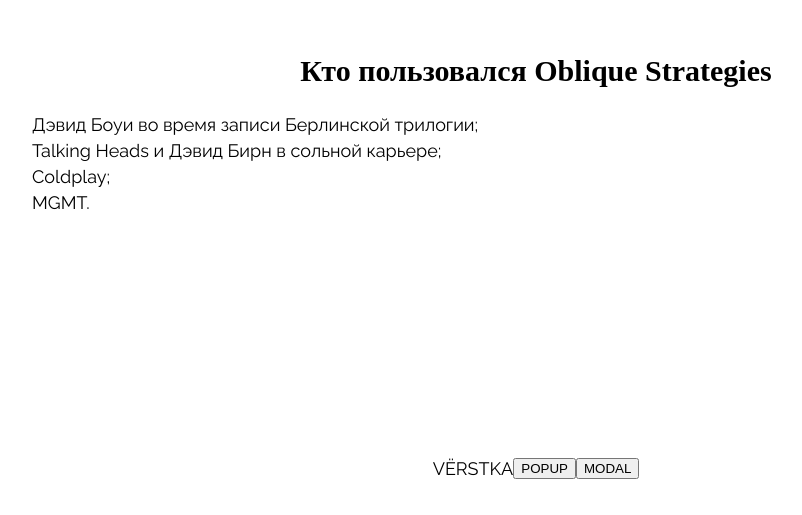
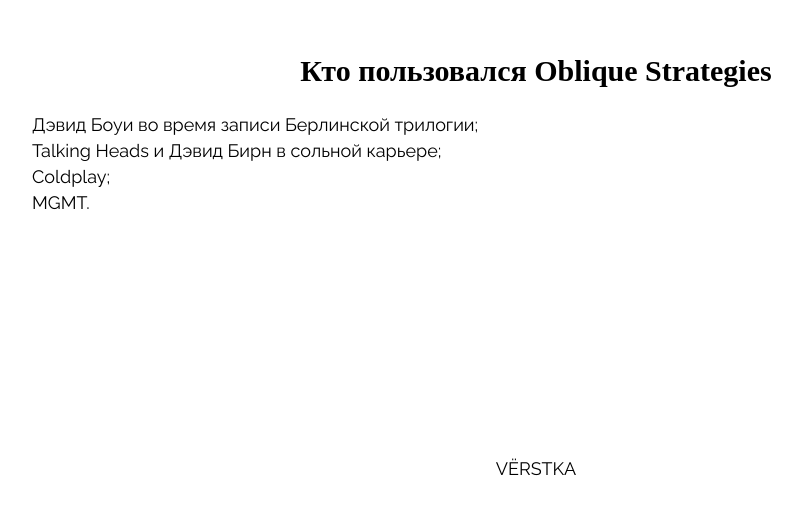
Before and after one commit to Andrunikaa/KartiPodskazhut, a plain HTML site: page index.html in a window 1280 px wide. Shown: the part 3357-3872 px from the top of the page, without its empty margins (104-906 px from the left). Drawn offline with Linux system fonts and the light colour scheme; a web font is replaced by a local one.

Commit message:
Update index.html

```diff
--- a/index.html
+++ b/index.html
@@ -154,23 +154,7 @@
     </div>
     <footer class="footer">
       <h2 class="footer__title">VЁRSTKA</h2>
-      <button class="footer__popup">POPUP</button>
-      <button
-        aria-controls="popup"
-        onclick="window['popup'].showModal()"
-        class="footer__modal"
-      >
-        MODAL
-      </button>
     </footer>
-    <template>
-      <dialog class="modal modal-hidden" id="popup">
-        <div class="modal__main">
-          <p>тестовое модальное окно</p>
-          <button>зарыть</button>
-        </div>
-      </dialog>
-    </template>
     <script src="scripts/index.js" type="text/javascript"></script>
   </body>
 </html>
```
